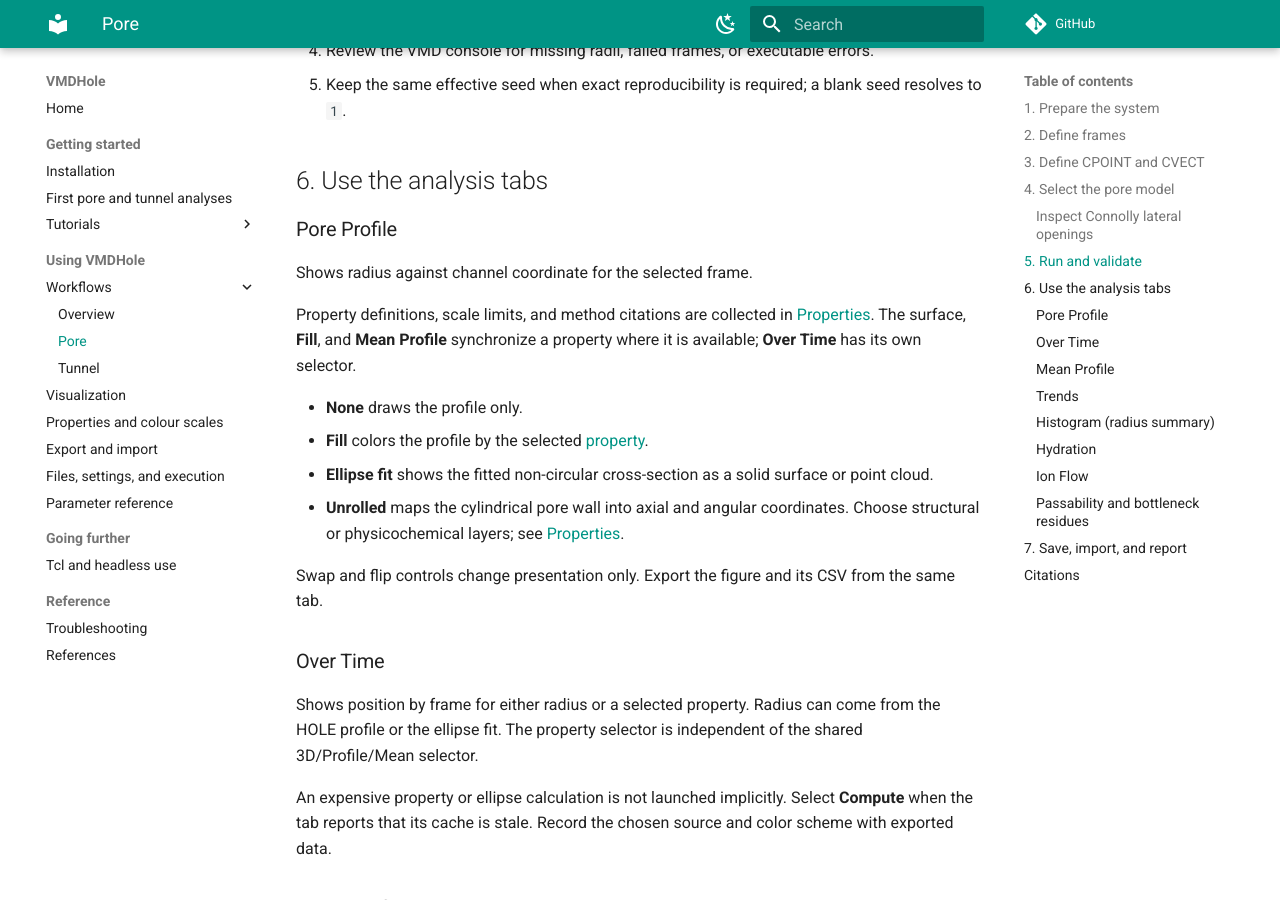
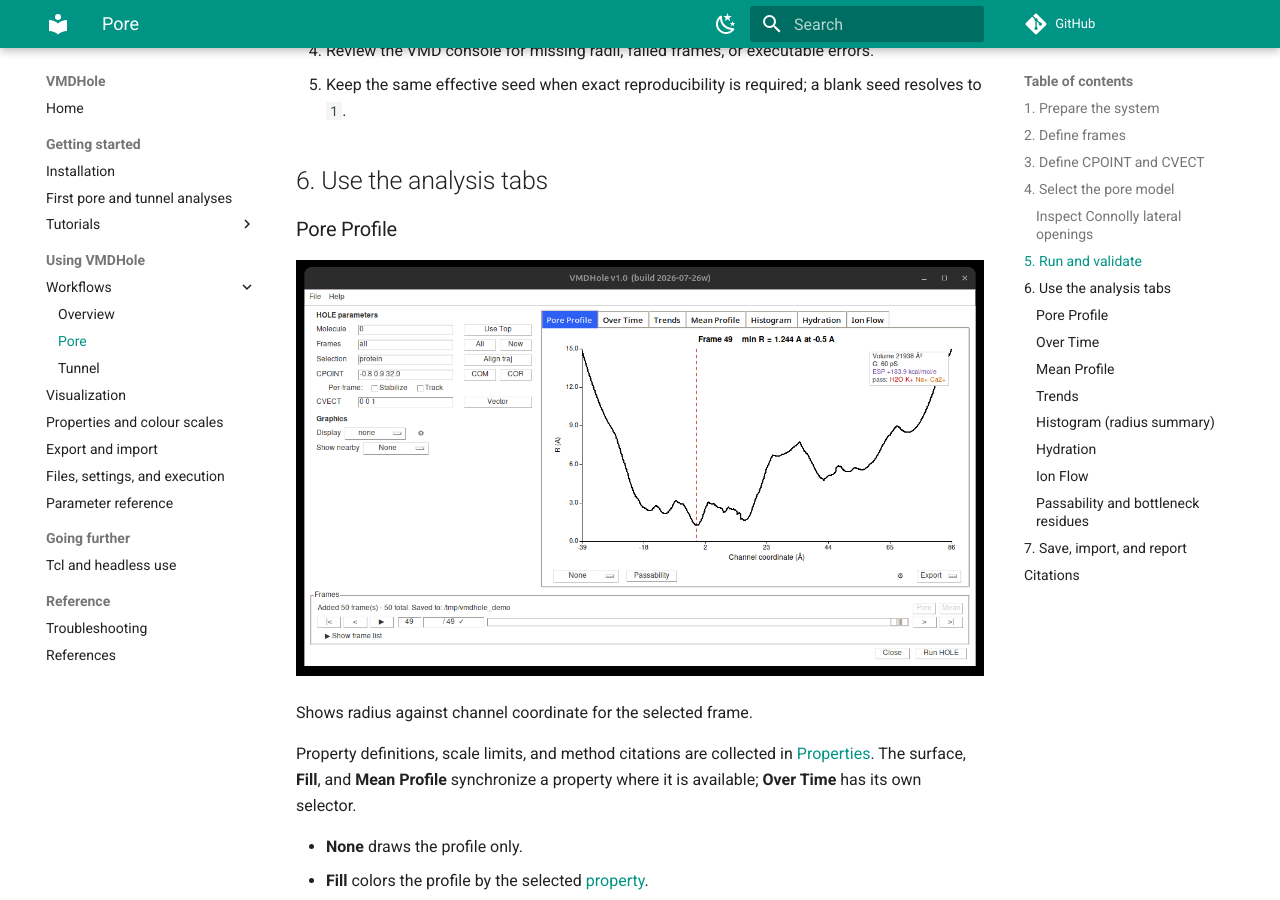
Before and after one commit to aminkvh/VMDHole, an MkDocs documentation site: the page built from docs/pore-mode.md, in a window 1280 px wide and 900 px high, scrolled down 2720 px. Built offline with MkDocs 1.6.1 and Material for MkDocs 9.7.7, drawn with Linux system fonts in a browser that asks for light colours; comment, search, counter and statistics services are not loaded.

Commit message:
VMDHole 1.0.0

```diff
--- a/docs/pore-mode.md
+++ b/docs/pore-mode.md
@@ -109,6 +109,8 @@
 
 ### Pore Profile
 
+<p align="center"><img src="../images/pore_profile_panel.png" alt="Pore Profile tab: radius along the channel with property fill" width="720"></p>
+
 Shows radius against channel coordinate for the selected frame.
 
 Property definitions, scale limits, and method citations are collected in
@@ -128,6 +130,8 @@
 from the same tab.
 
 ### Over Time
+
+<p align="center"><img src="../images/over_time_kd.png" alt="Over Time heatmap: Kyte-Doolittle hydropathy along the pore across the trajectory" width="720"></p>
 
 Shows position by frame for either radius or a selected property. Radius can
 come from the HOLE profile or the ellipse fit. The property selector is
@@ -166,6 +170,8 @@
 
 ### Hydration
 
+<p align="center"><img src="../images/hydration_free_energy.png" alt="Water free-energy profile G(z) with the +/-1 sigma spread band" width="720"></p>
+
 Hydration is CHAP-compatible pore analysis for explicit-water trajectories. Set
 a VMD water-oxygen selection and select **Compute**. Views are Density, Energy,
 Hydrophobicity, and **Per-frame ρ**. Use a prepared, adequately sampled
@@ -175,6 +181,8 @@
 [reference list](references.md#hydration-and-pore-wall-annotations).
 
 ### Ion Flow
+
+<p align="center"><img src="../images/ion_passage.png" alt="Ion passage plot: per-ion axial traces through the pore over the trajectory" width="720"></p>
 
 Requires ions and at least two trajectory frames. **Occupancy %** maps where
 ions are observed in the pore coordinate system. **Ion Passage** displays the
```
Also changed, not shown: docs/properties.md (+4 -0 lines), docs/images/hydration_free_energy.png (added), docs/images/ion_passage.png (added), docs/images/over_time_kd.png (added), docs/images/pore_profile_panel.png (added), docs/images/render_hydrophobicity.png (added), docs/images/unrolled_map.png (added).
